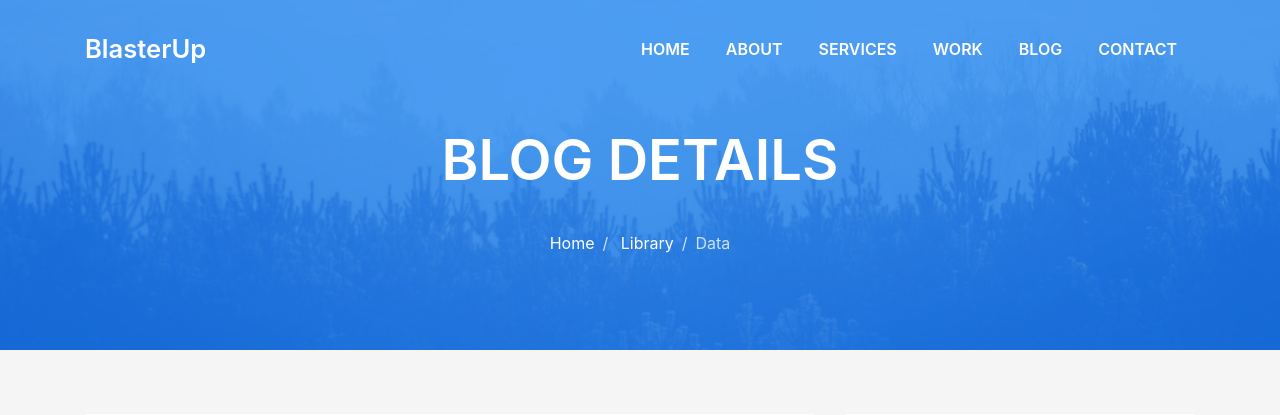
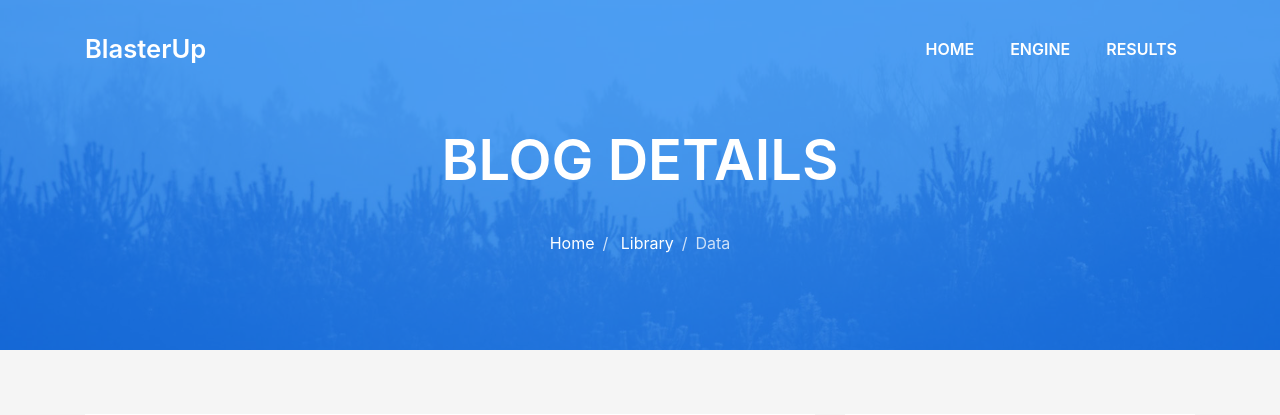
Before and after one commit to agmt5989/recommend, a Node server app: page /engine in a window 1280 px wide. Shown: the top 415 px of the page. Run offline with Node 20, Linux system fonts and the light colour scheme; some libraries are stand-ins or nearby versions; some web fonts are replaced.

Commit message:
updating menu links

```diff
--- a/views/eng.handlebars
+++ b/views/eng.handlebars
@@ -46,22 +46,13 @@
         <div class="navbar-collapse collapse justify-content-end" id="navbarDefault">
             <ul class="navbar-nav">
                 <li class="nav-item">
-                    <a class="nav-link js-scroll" href="index.html">Home</a>
+                    <a class="nav-link js-scroll active" href="/">Home</a>
                 </li>
                 <li class="nav-item">
-                    <a class="nav-link js-scroll" href="#">About</a>
+                    <a class="nav-link js-scroll" href="/engine">Engine</a>
                 </li>
                 <li class="nav-item">
-                    <a class="nav-link js-scroll" href="#">Services</a>
-                </li>
-                <li class="nav-item">
-                    <a class="nav-link js-scroll" href="#">Work</a>
-                </li>
-                <li class="nav-item">
-                    <a class="nav-link js-scroll" href="#">Blog</a>
-                </li>
-                <li class="nav-item">
-                    <a class="nav-link js-scroll" href="#">Contact</a>
+                    <a class="nav-link js-scroll" href="/results">Results</a>
                 </li>
             </ul>
         </div>
```
